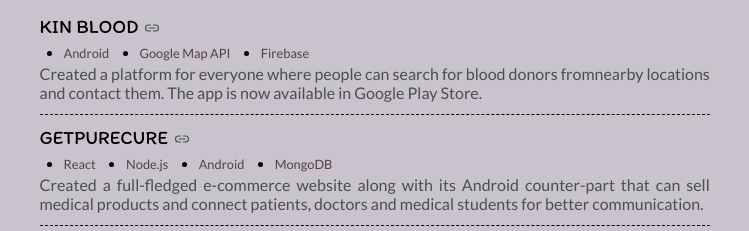
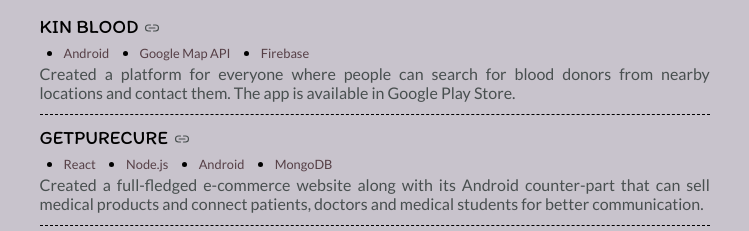
Before and after one commit to mdatikshahriar/MyCV, a plain HTML site: page index.html in a window 1280 px wide. Shown: the part 453-684 px from the top of the page, 454-1203 px from the left. Drawn offline with nearby package versions, Linux system fonts and the light colour scheme; a web font is replaced by a local one.

Commit message:
Update 4

```diff
--- a/index.html
+++ b/index.html
@@ -156,7 +156,7 @@
                             <li><p class="st5">Google Map API</p></li>
                             <li><p class="st5">Firebase</p></li>
                         </ul>
-                        <p class="st3">Created a platform for everyone where people can search for blood donors fromnearby locations and contact them. The app is now available in Google Play Store.</p>
+                        <p class="st3">Created a platform for everyone where people can search for blood donors from nearby locations and contact them. The app is available in Google Play Store.</p>
                     </div>
                     <div class="project">
                         <div class="row">
@@ -383,7 +383,7 @@
                                 <li><p class="st5">Google Map API</p></li>
                                 <li><p class="st5">Firebase</p></li>
                             </ul>
-                            <p class="st3">Created a platform for everyone where people can search for blood donors fromnearby locations and contact them. The app is now available in Google Play Store.</p>
+                            <p class="st3">Created a platform for everyone where people can search for blood donors from nearby locations and contact them. The app is available in Google Play Store.</p>
                         </div>
                         <div class="project">
                             <div class="row">
```
